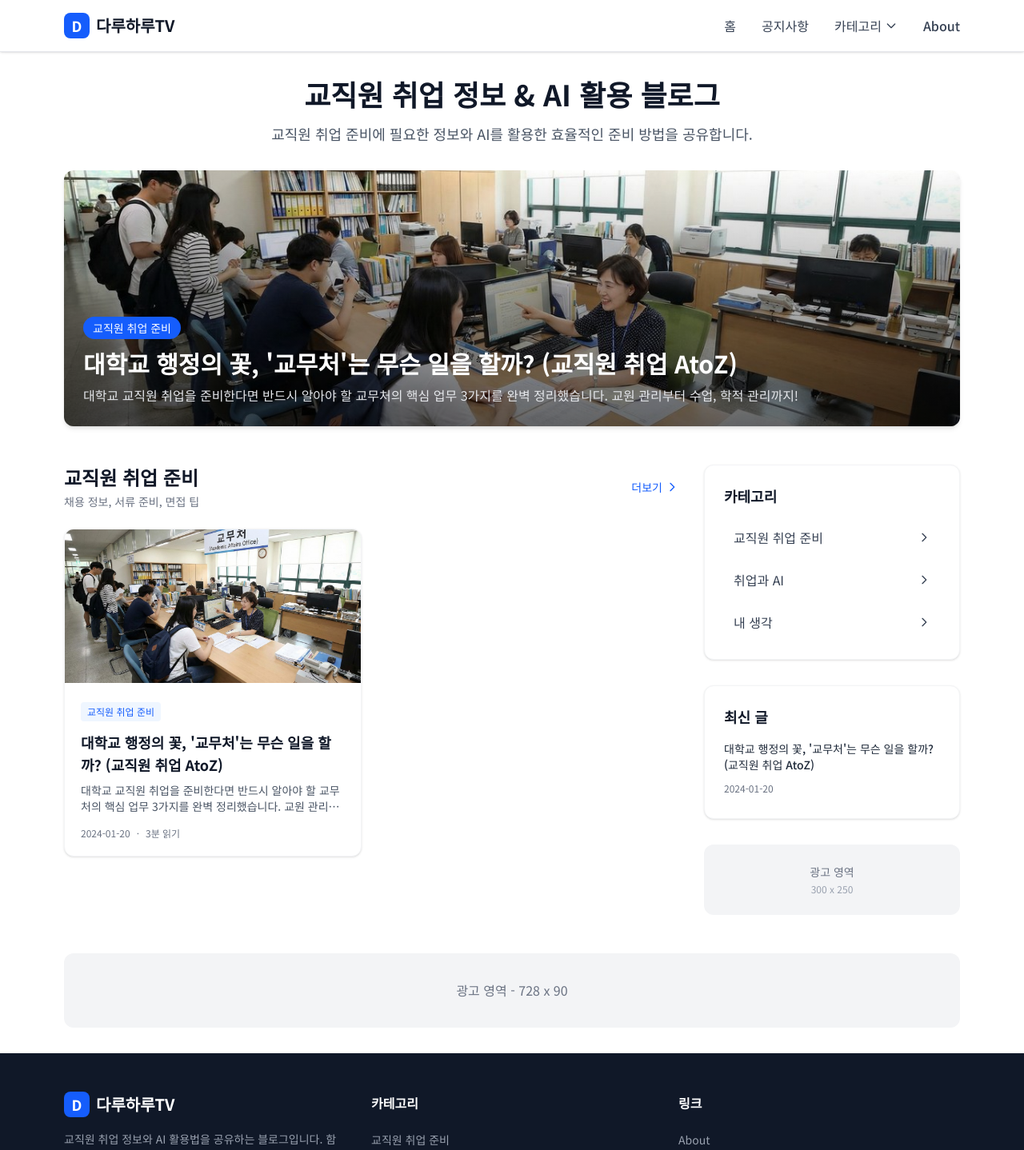
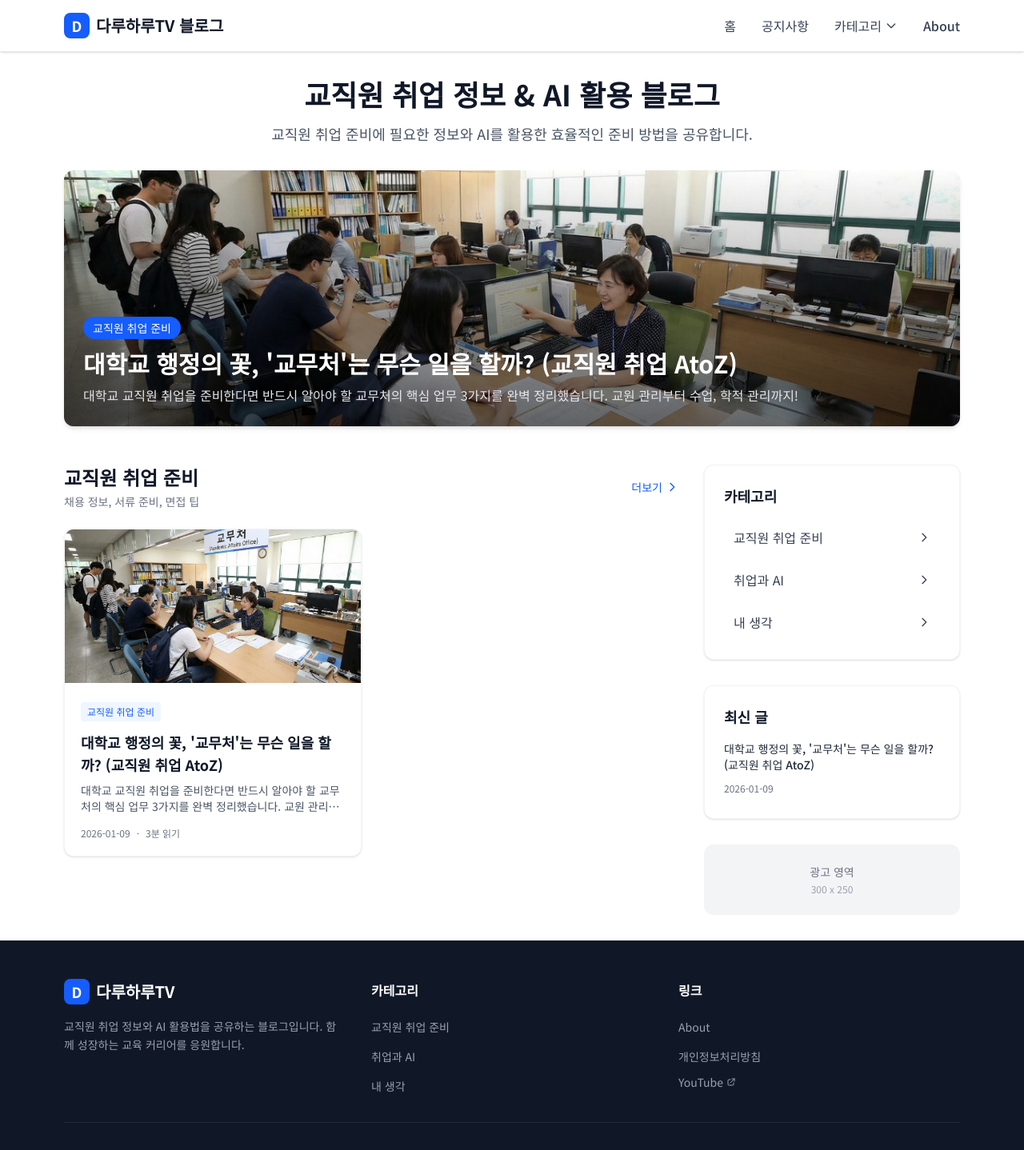
Before and after one commit to jsecolens/daruharutv-blog, a Next.js app: page / in a window 1280 px wide. Shown: the top 1438 px of the page at 80% size. Built offline with nearby package versions, Linux system fonts and the light colour scheme.

Commit message:
블로그 브랜딩 및 콘텐츠 업데이트
- 헤더 로고 텍스트 '다루하루TV 블로그'로 변경
- 교무처 글 발행 날짜를 2026-01-09로 업데이트
- 광고 영역 임시 숨김 (애드센스 승인 대기 중)

Co-Authored-By: Claude Sonnet 4.5 <noreply@anthropic.com>

```diff
--- a/content/posts/academic-affairs-office.md
+++ b/content/posts/academic-affairs-office.md
@@ -1,6 +1,6 @@
 ---
 title: "대학교 행정의 꽃, '교무처'는 무슨 일을 할까? (교직원 취업 AtoZ)"
-date: "2024-01-20"
+date: "2026-01-09"
 category: "edu-career"
 description: "대학교 교직원 취업을 준비한다면 반드시 알아야 할 교무처의 핵심 업무 3가지를 완벽 정리했습니다. 교원 관리부터 수업, 학적 관리까지!"
 thumbnail: "/images/academic-affairs-1.jpg"
--- a/src/app/page.tsx
+++ b/src/app/page.tsx
@@ -79,10 +79,10 @@ export default function Home() {
         </div>
       </div>
 
-      {/* 광고 영역 (하단) */}
-      <div className="mt-12 bg-gray-100 rounded-xl p-8 text-center">
+      {/* 광고 영역 (하단) - 애드센스 승인 후 활성화 예정 */}
+      {/* <div className="mt-12 bg-gray-100 rounded-xl p-8 text-center">
         <p className="text-gray-500">광고 영역 - 728 x 90</p>
-      </div>
+      </div> */}
     </div>
   );
 }
--- a/src/app/post/[id]/page.tsx
+++ b/src/app/post/[id]/page.tsx
@@ -82,10 +82,10 @@ export default async function PostPage({ params }: Props) {
         </div>
       </header>
 
-      {/* 광고 영역 (상단) */}
-      <div className="bg-gray-100 rounded-xl p-6 text-center mb-8">
+      {/* 광고 영역 (상단) - 애드센스 승인 후 활성화 예정 */}
+      {/* <div className="bg-gray-100 rounded-xl p-6 text-center mb-8">
         <p className="text-gray-500 text-sm">광고 영역</p>
-      </div>
+      </div> */}
 
       {/* 썸네일 이미지 */}
       {post.thumbnail && (
@@ -122,10 +122,10 @@ export default async function PostPage({ params }: Props) {
         </div>
       )}
 
-      {/* 광고 영역 (하단) */}
-      <div className="bg-gray-100 rounded-xl p-6 text-center mb-8">
+      {/* 광고 영역 (하단) - 애드센스 승인 후 활성화 예정 */}
+      {/* <div className="bg-gray-100 rounded-xl p-6 text-center mb-8">
         <p className="text-gray-500 text-sm">광고 영역</p>
-      </div>
+      </div> */}
 
       {/* 관련 글 */}
       {relatedPosts.length > 0 && (
--- a/src/components/Header.tsx
+++ b/src/components/Header.tsx
@@ -29,7 +29,7 @@ export default function Header() {
             <div className="w-8 h-8 bg-blue-600 rounded-lg flex items-center justify-center">
               <span className="text-white font-bold text-lg">D</span>
             </div>
-            <span className="text-xl font-bold text-gray-900">다루하루TV</span>
+            <span className="text-xl font-bold text-gray-900">다루하루TV 블로그</span>
           </Link>
 
           {/* PC 네비게이션 */}
```
